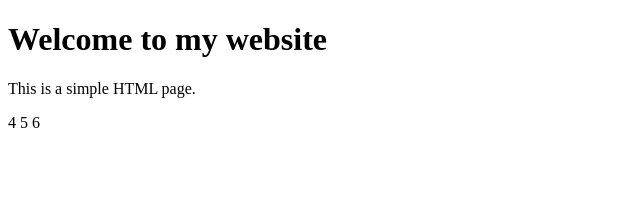
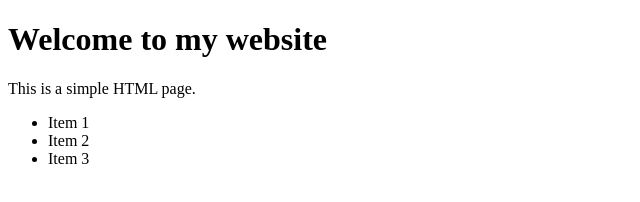
Before and after one commit to vinaykotturi/store, a plain HTML site: page index.html in a window 1280 px wide. Shown: the whole page, without its empty margins (0-640 px from the left). Drawn offline with Linux system fonts and the light colour scheme.

Commit message:
5 -- added 3 list items

```diff
--- a/index.html
+++ b/index.html
@@ -7,12 +7,11 @@
     <h1>Welcome to my website</h1>
     <p>This is a simple HTML page.</p>
 
-
-
-
-4
-5
-6
+    <ul>
+    <li>Item 1</li>
+    <li>Item 2</li>
+    <li>Item 3</li>
+  </ul>
 
   </body>
 </html>
```
